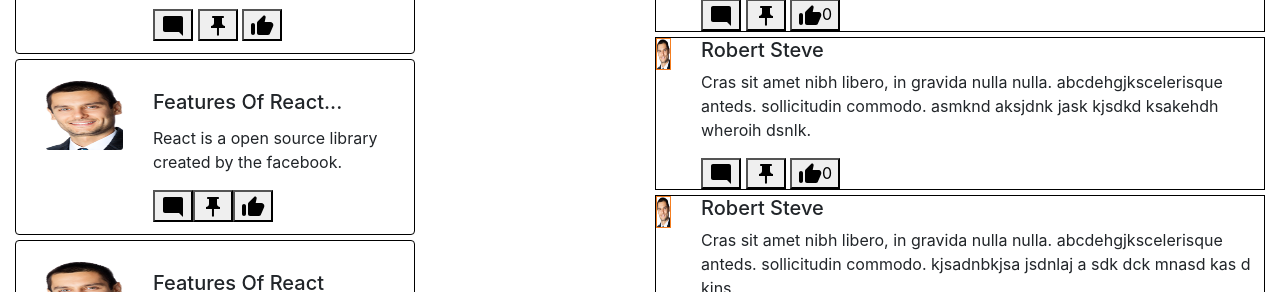
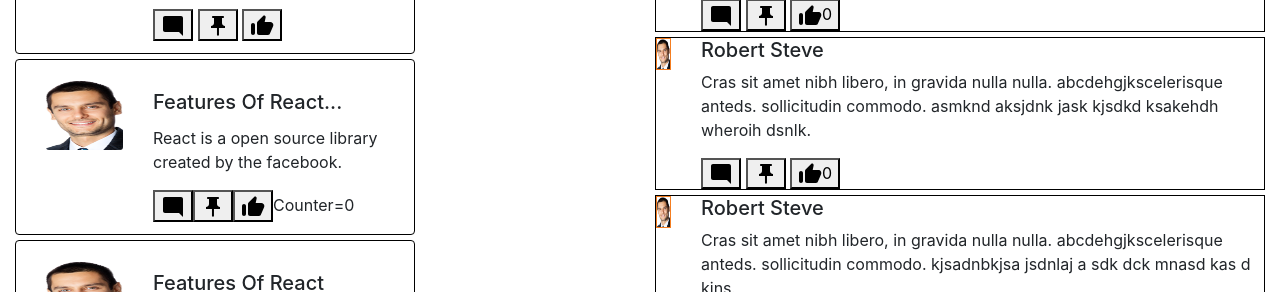
Before and after one commit to MdTauseef27/PracticePurpose, a React (Create React App) app: page / in a window 1280 px wide. Shown: the part 207-499 px from the top of the page. Built offline with nearby package versions, Linux system fonts and the light colour scheme.

Commit message:
added counter on click of like button

```diff
--- a/src/Component/Cardex.jsx
+++ b/src/Component/Cardex.jsx
@@ -73,6 +73,7 @@ export const Cardex = () => {
               <button onClick={() => setIsCount(isCount + 1)}>
                 <img src={imgLogo3} alt=""></img>{" "}
               </button>
+              Counter={isCount}
             </Card.Body>
           </Col>
         </Row>
```
